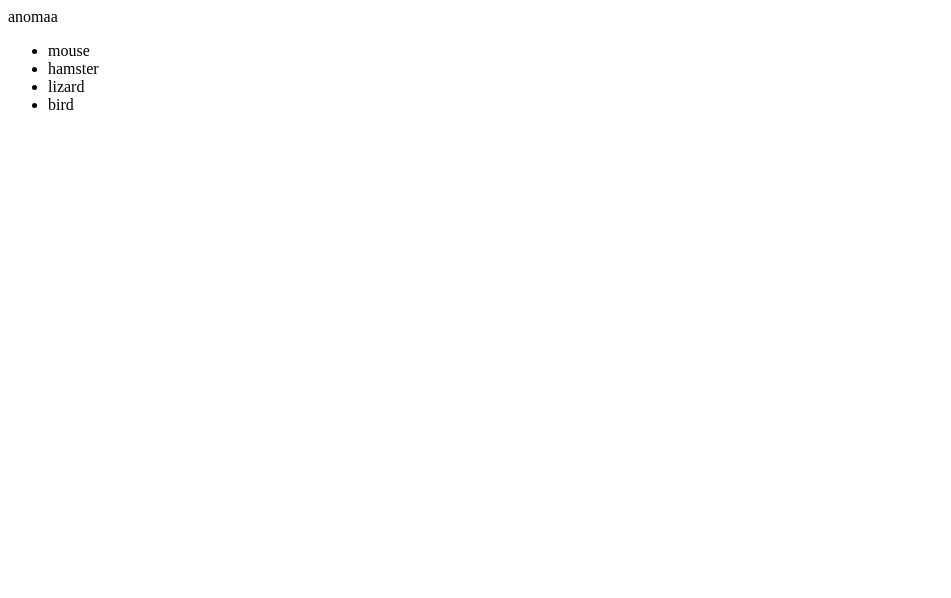
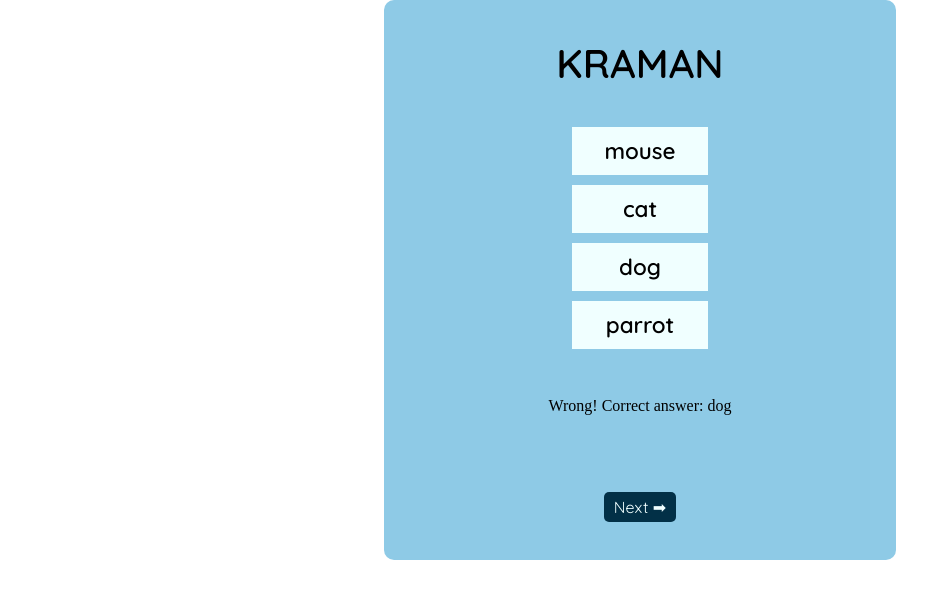
Before and after one commit to nanateng1/Twi-learning-app, a plain HTML site: page index.html in a window 1280 px wide. Both pictures are taken after a click on the item "mouse". Shown: the whole page, without its empty margins (0-951 px from the left). Drawn offline with Linux system fonts and the light colour scheme.

Commit message:
added style sheets & next button

```diff
--- a/index.html
+++ b/index.html
@@ -3,10 +3,11 @@
     <meta charset="UTF-8">
     <meta http-equiv="X-UA-Compatible" content="IE=edge">
     <meta name="viewport" content="width=device-width, initial-scale=1.0">
+    <link rel="stylesheet" href="style.css">
     <title>Learn Twi</title>
 </head>
 <body>
-
+    <div class="wrapper">
         <div id="title"></div>
         <ul>
             <li class="alternatives"></li>
@@ -14,7 +15,12 @@
             <li class="alternatives"></li>
             <li class="alternatives"></li>
         </ul>
-    <div id="score"></div>
+        <div id="result"></div>
+        <p id="score"></p>
+        <button id="next">Next ➡</button>
+    </div>
+
+
 
 
     <script src="./script1.js"></script>
--- a/script1.js
+++ b/script1.js
@@ -49,6 +49,12 @@ let question = {
 
       // show first question
       this.showQuestion(questions[this.currPosition]);
+
+      let next = document.getElementById('next')
+      next.addEventListener('click', ()=>{
+       this.showNextQuestion()
+       this.clearResult()
+      })
     },
 
     showQuestion: function(q) {
@@ -71,19 +77,26 @@ let question = {
 
       if(currQuestion.correctAnswer == userSelected) {
         // correct
-        console.log('correct');
         this.score++;
+        this.showResult(true)
+        console.log(this.score);
       }
       else {
-        // not correct
-        console.log('wrong');
+        this.showResult(false)
       }
 
-      // increase position
-      this.increasePosition();
+      //refresh stats
+      this.updateStats()
+    },
 
-      // show next question
-      this.showQuestion(questions[this.currPosition]);
+    showNextQuestion: function(){
+            // increase position
+            this.increasePosition();
+
+            // show next question
+            this.showQuestion(questions[this.currPosition]);
+
+            this.updateStats()
     },
 
     increasePosition: function() {
@@ -99,8 +112,39 @@ let question = {
 
     updateStats: function() {
         let scoreDiv = document.getElementById('score')
-        scoreDiv.textContext = this.score
-    }
+        scoreDiv.textContext = `Your score: ${this.score}`
+    },
+
+    showResult: function(isCorrect) {
+      //select DOM element
+      let resultDiv = document.getElementById('result')
+      let result = ''
+
+      //checks
+      if(isCorrect) {
+        result = 'Correct Answer'
+      } else {
+        //get the current position
+        let currQuestion = questions[this.currPosition]
+
+        //get the correct answer (index)
+        let correctAnswerIndex = currQuestion.correctAnswer;
+
+        //get correct answer(text)
+        let correctAnswerText = currQuestion.alternatives[correctAnswerIndex]
+
+        result = `Wrong! Correct answer: ${correctAnswerText}`
+      }
+
+      resultDiv.textContent = result
+    },
+
+    clearResult: function(){
+      let resultDiv = document.getElementById('result')
+
+      resultDiv.innerHTML = ""
+    },
+
 
   };
 
--- /dev/null
+++ b/style.css
@@ -0,0 +1,54 @@
+@import url('https://fonts.googleapis.com/css2?family=Quicksand:wght@400;600&display=swap');
+
+*{
+    margin: 0;
+}
+
+.wrapper {
+    margin: auto;
+    max-width: 40vw;
+    height: 70vh;
+    background-color: #8ECAE6;
+    border-radius: 10px;
+    display: flex;
+    flex-direction: column;
+    justify-content: space-evenly;
+    align-items: center;
+}
+
+#title {
+    font-size: 2.5rem;
+    font-weight: 600;
+    text-transform: uppercase;
+    font-family: 'Quicksand', sans-serif;
+
+}
+
+.alternatives {
+    list-style: none;
+    padding: 10px 2rem;
+    font-family: 'Quicksand', sans-serif;
+    font-size: 1.4rem;
+    font-weight: bold;
+    margin-bottom: 10px;
+    display: flex;
+    flex-direction: column;
+    align-items: center;
+    background-color: azure;
+
+}
+
+ul {
+    padding: 0;
+}
+
+button {
+    font-family: 'Quicksand', sans-serif;
+    font-size: 1rem;
+    border-radius: 5px;
+    padding: 5px 10px;
+    border: none;
+    background-color: #023047;
+    color: azure;
+    cursor: pointer;
+}
```
Also changed, not shown: script.js (deleted, +0 -88 lines). Lines whose indentation alone changed are shown as unchanged.
